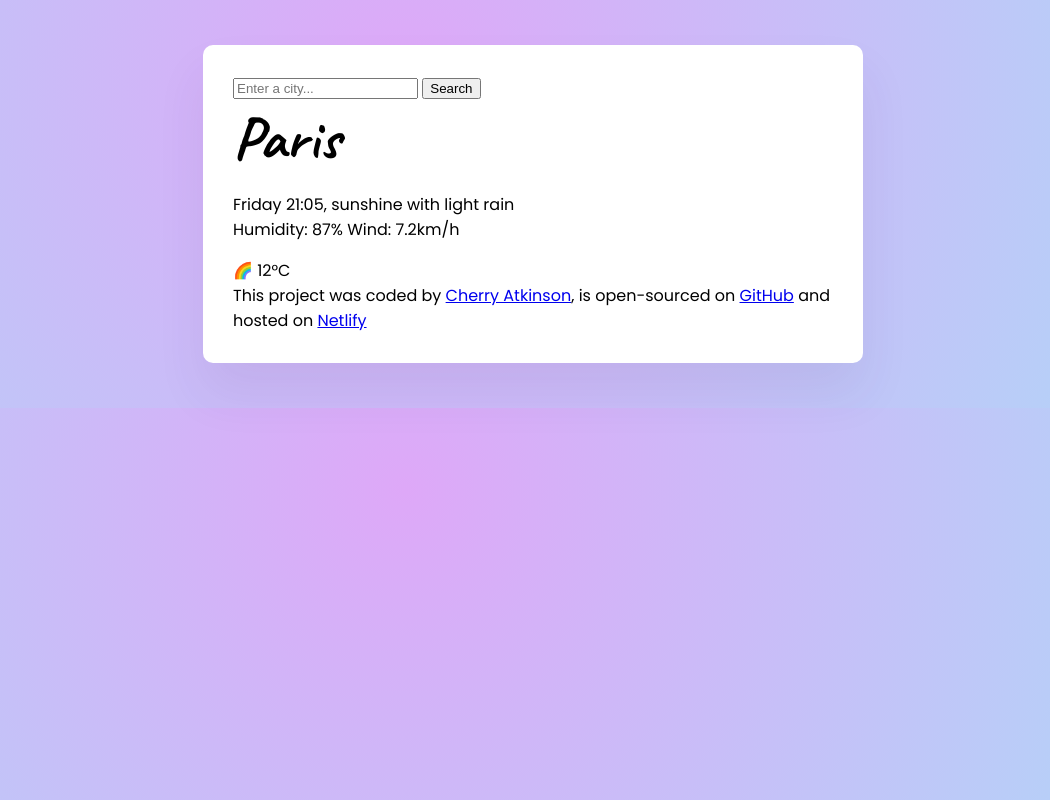
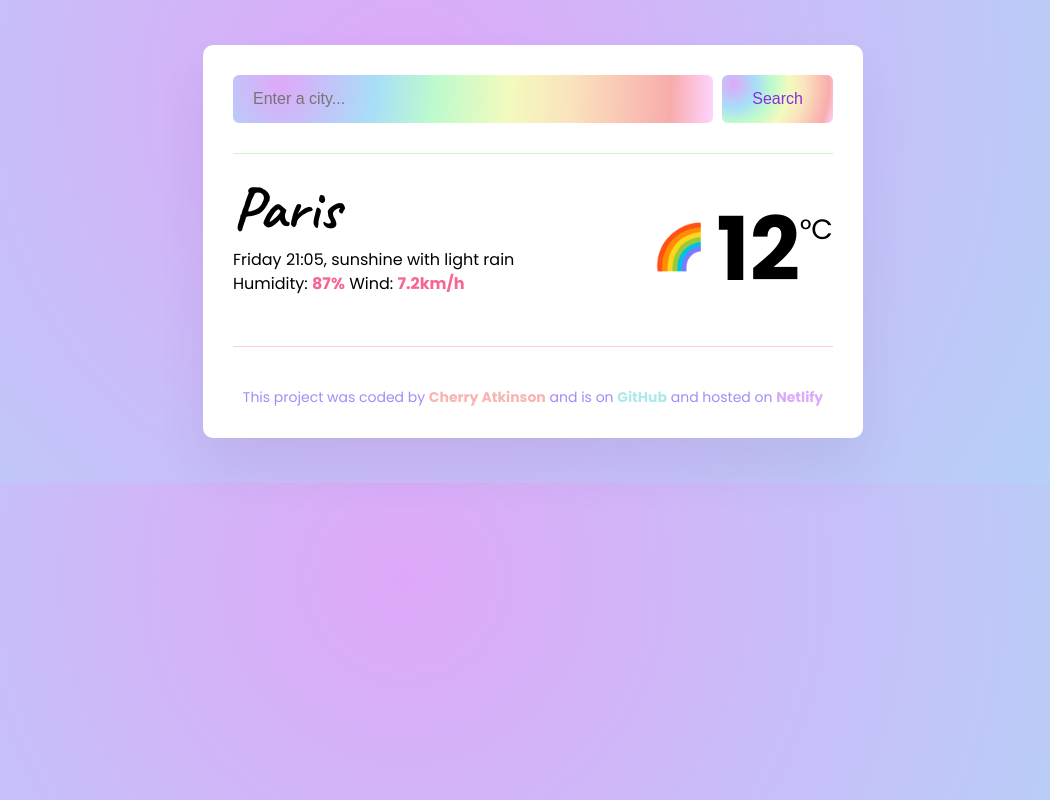
Before and after one commit to Lunamoon36/weather, a plain HTML site: page index.html in a window 1280 px wide. Shown: the whole page, without its empty margins (107-1157 px from the left). Drawn offline with Linux system fonts and the light colour scheme.

Commit message:
Added basic CSS

```diff
--- a/index.html
+++ b/index.html
@@ -21,29 +21,56 @@
   <body>
     <div class="weather-app">
       <header>
-        <form>
-          <input type="search" placeholder="Enter a city..." required />
-          <input type="submit" value="Search" />
+        <form class="search-form">
+          <input
+            type="search"
+            placeholder="Enter a city..."
+            required
+            class="search-form-input"
+          />
+          <input type="submit" value="Search" class="search-form-button" />
         </form>
       </header>
 
       <main>
-        <div>
-          <h1>Paris</h1>
-          <p>
-            Friday 21:05, sunshine with light rain
-            <br />
-            Humidity: 87% Wind: 7.2km/h
-          </p>
+        <div class="weather-app-data">
+          <div>
+            <h1 class="weather-app-city">Paris</h1>
+            <p class="weather-app-details">
+              Friday 21:05, sunshine with light rain
+              <br />
+              Humidity: <strong>87%</strong> Wind: <strong>7.2km/h</strong>
+            </p>
+          </div>
+          <div class="weather-app-temperature-container">
+            <div class="weather-app-icon">🌈</div>
+            <div class="weather-app-temperature">12</div>
+            <div class="weather-app-unit">°C</div>
+          </div>
         </div>
-        <div>🌈 12°C</div>
       </main>
       <footer>
         This project was coded by
-        <a href="https://github.com/Lunamoon36">Cherry Atkinson</a>, is
-        open-sourced on
-        <a href="https://github.com/Lunamoon36/weather">GitHub</a> and hosted on
-        <a href="https://spectacular-weather.netlify.app/">Netlify</a>
+        <a
+          href="https://github.com/Lunamoon36"
+          class="myProfileLink"
+          target="_blank"
+          ><strong>Cherry Atkinson</strong></a
+        >
+        and is on
+        <a
+          href="https://github.com/Lunamoon36/my-first-GitHub-Project.git"
+          class="myGitHubLink"
+          target="_blank"
+          ><strong>GitHub</strong></a
+        >
+        and hosted on
+        <a
+          href="https://main--moonlit-torte-090fb6.netlify.app/"
+          class="myNetlifyLink"
+          target="_blank"
+          ><strong>Netlify</strong></a
+        >
       </footer>
     </div>
   </body>
--- a/src/style.css
+++ b/src/style.css
@@ -12,11 +12,7 @@ body {
   background-size: 400%;
   font-family: "Poppins", sans-serif;
 }
-h1 {
-  font-family: "Caveat", cursive;
-  font-size: 60px;
-  margin: 0;
-}
+
 .weather-app {
   background: white;
   max-width: 600px;
@@ -25,3 +21,112 @@ h1 {
   box-shadow: 0 30px 50px rgba(65, 50, 100, 0.08);
   border-radius: 10px;
 }
+header {
+  padding-bottom: 30px;
+  border-bottom: 1px solid #c1facb;
+}
+.search-form-input {
+  background: radial-gradient(
+    circle at 10% 20%,
+    rgb(222, 168, 248) 0%,
+    rgb(168, 222, 248) 21.8%,
+    rgb(189, 250, 205) 35.6%,
+    rgb(243, 250, 189) 52.9%,
+    rgb(250, 227, 189) 66.8%,
+    rgb(248, 172, 172) 90%,
+    rgb(254, 211, 252) 99.7%
+  );
+  border: none;
+  border-radius: 6px;
+  width: 80%;
+  padding: 15px 20px;
+  font-size: 16px;
+}
+.search-form-button {
+  background: radial-gradient(
+    circle at 10% 20%,
+    rgb(222, 168, 248) 0%,
+    rgb(168, 222, 248) 21.8%,
+    rgb(189, 250, 205) 35.6%,
+    rgb(243, 250, 189) 52.9%,
+    rgb(250, 227, 189) 66.8%,
+    rgb(248, 172, 172) 90%,
+    rgb(254, 211, 252) 99.7%
+  );
+  padding: 15px 30px;
+  border: none;
+  border-radius: 6px;
+  color: #8a2be2;
+  font-size: 16px;
+  margin-left: 5px;
+}
+main {
+  padding: 30px 0;
+}
+.weather-app-data {
+  display: flex;
+  justify-content: space-between;
+}
+
+.weather-app-city {
+  margin: 0;
+  font-family: "Caveat", cursive;
+  font-size: 60px;
+  margin: 0;
+  line-height: 48px;
+}
+.weather-app-details {
+  font-size: 16px;
+  line-height: 24px;
+  font-weight: 400;
+}
+.weather-app-details strong {
+  color: #f76591;
+}
+.weather-app-temperature-container {
+  display: flex;
+}
+.weather-app-icon {
+  font-size: 44px;
+  margin-top: 30px;
+}
+.weather-app-temperature {
+  font-size: 88px;
+  font-weight: bold;
+  margin-left: 10px;
+}
+.weather-app-unit {
+  margin-top: 25px;
+  font-size: 28px;
+}
+footer {
+  padding: 40px 0 0 0;
+  border-top: 1px solid #fdcae9;
+  text-align: center;
+  font-size: 14px;
+  color: #a28cf7;
+}
+.myProfileLink,
+.myGitHubLink,
+.myNetlifyLink {
+  text-decoration: none;
+}
+
+.myProfileLink {
+  color: #f9b4af;
+}
+.myGitHubLink {
+  color: #b0e8e9;
+}
+.myNetlifyLink {
+  color: #dbaaf8;
+}
+.myProfileLink:hover {
+  text-decoration: underline;
+}
+.myGitHubLink:hover {
+  text-decoration: underline;
+}
+.myNetlifyLink:hover {
+  text-decoration: underline;
+}
```
